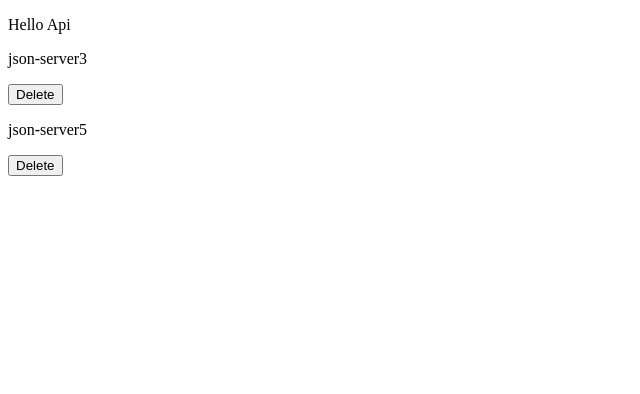
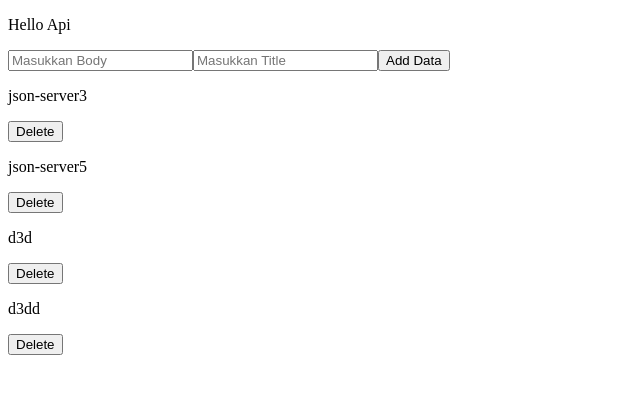
Before and after one commit to putrapuices/hello-api, a React (Create React App) app: page / in a window 1280 px wide. Shown: the top 394 px of the page, without its empty margins (0-640 px from the left). Built offline with nearby package versions, Linux system fonts and the light colour scheme; data requests are answered from the project's data file.

Commit message:
final semua

```diff
--- a/db.json
+++ b/db.json
@@ -9,6 +9,16 @@
       "id": 5,
       "title": "json-server5",
       "body": "typicode"
+    },
+    {
+      "id": 1639498487889,
+      "title": "d3d",
+      "body": "dwd"
+    },
+    {
+      "id": 1639498493009,
+      "title": "d3dd",
+      "body": "dwd"
     }
   ],
   "comments": [],
--- a/src/App.js
+++ b/src/App.js
@@ -14,8 +14,15 @@ class App extends Component {
     super(props);
     this.state = {
       dataApi: [],
+      dataPost: {
+        id: 0,
+        title: "",
+        body: "",
+      },
     };
     this.handleRemove = this.handleRemove.bind(this);
+    this.inputChange = this.inputChange.bind(this);
+    // this.onSubmitForm = this.onSubmitForm.bind(this);
   }
 
   reloadData() {
@@ -34,6 +41,40 @@ class App extends Component {
       // }).then((res) => console.log(res));
     }).then((res) => this.reloadData());
   }
+
+  inputChange(e) {
+    // console.log(e.target.value);
+    //srit operator ES6 (...)
+    let newdataPost = { ...this.state.dataPost };
+    newdataPost["id"] = new Date().getTime();
+    newdataPost[e.target.name] = e.target.value;
+    this.setState(
+      {
+        // dataPost: e.target.value,
+        dataPost: newdataPost,
+      },
+      () => console.log(this.state.dataPost)
+    );
+  }
+  // kalau dbuat dengan arrowfunction tdkperlu kita bind functionnya
+  onSubmitForm = () => {
+    axios
+      .post(`http://localhost:3000/posts`, this.state.dataPost)
+      // .then((res) => this.reloadData);  //reloadData tdk halan
+      .then(() => {
+        this.reloadData();
+      });
+  };
+
+  // onSubmitForm() {
+  //   axios
+  //     .post(`http://localhost:3000/posts`, this.state.dataPost)
+  //     // .then((res) => this.reloadData);  //reloadData tdk halan
+  //     .then(() => {
+  //       this.reloadData();
+  //     });
+  // }
+
   componentDidMount() {
     // fetch("https://jsonplaceholder.typicode.com/posts");
     // .then((response) => response.json())
@@ -62,6 +103,21 @@ class App extends Component {
     return (
       <div>
         <p>Hello Api</p>
+        <input
+          type="text"
+          name="body"
+          placeholder="Masukkan Body"
+          onChange={this.inputChange}
+        />
+        <input
+          type="text"
+          name="title"
+          placeholder="Masukkan Title"
+          onChange={this.inputChange}
+        />
+        <button type="submit" onClick={this.onSubmitForm}>
+          Add Data
+        </button>
         {this.state.dataApi.map((dat, index) => {
           return (
             <div key={index}>
```
